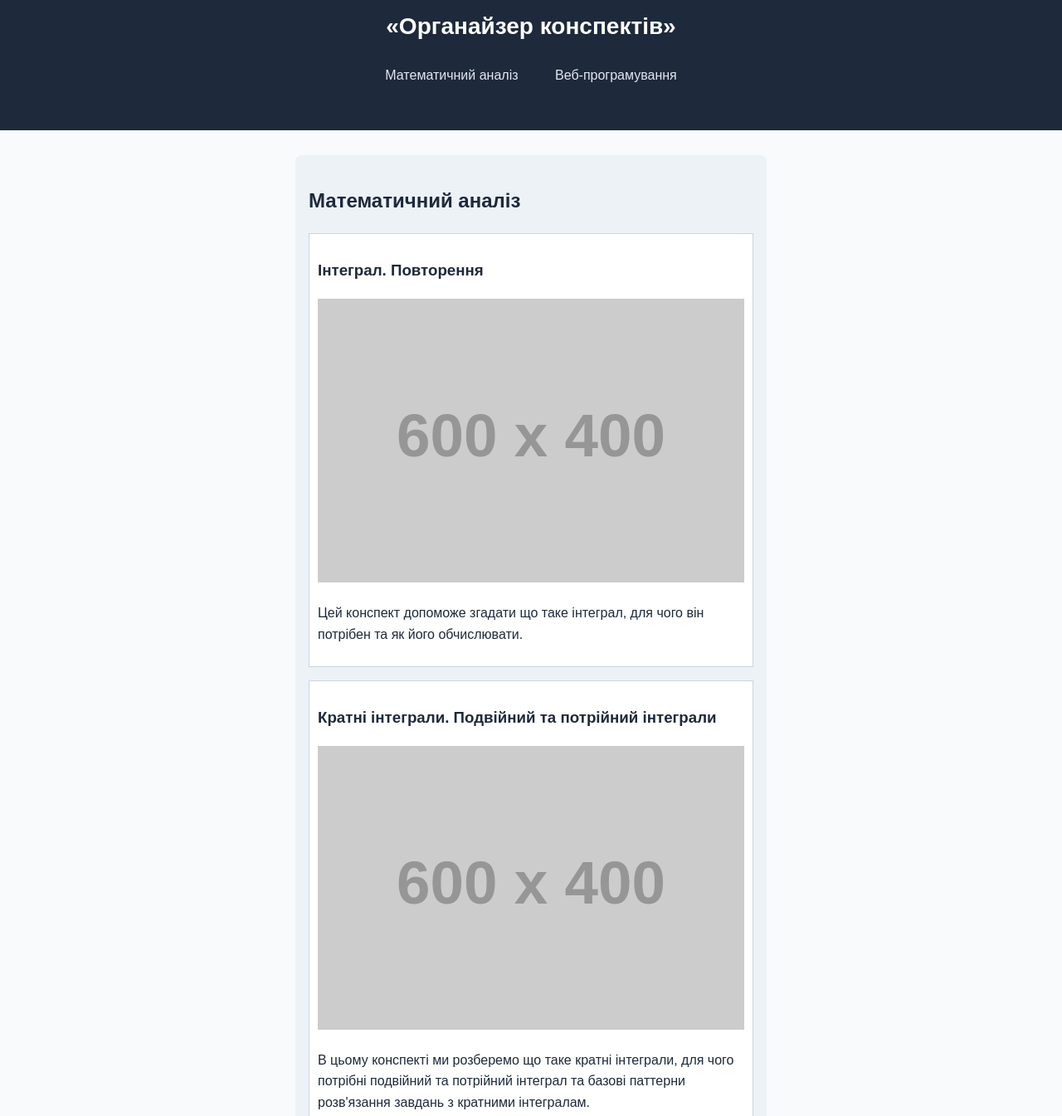
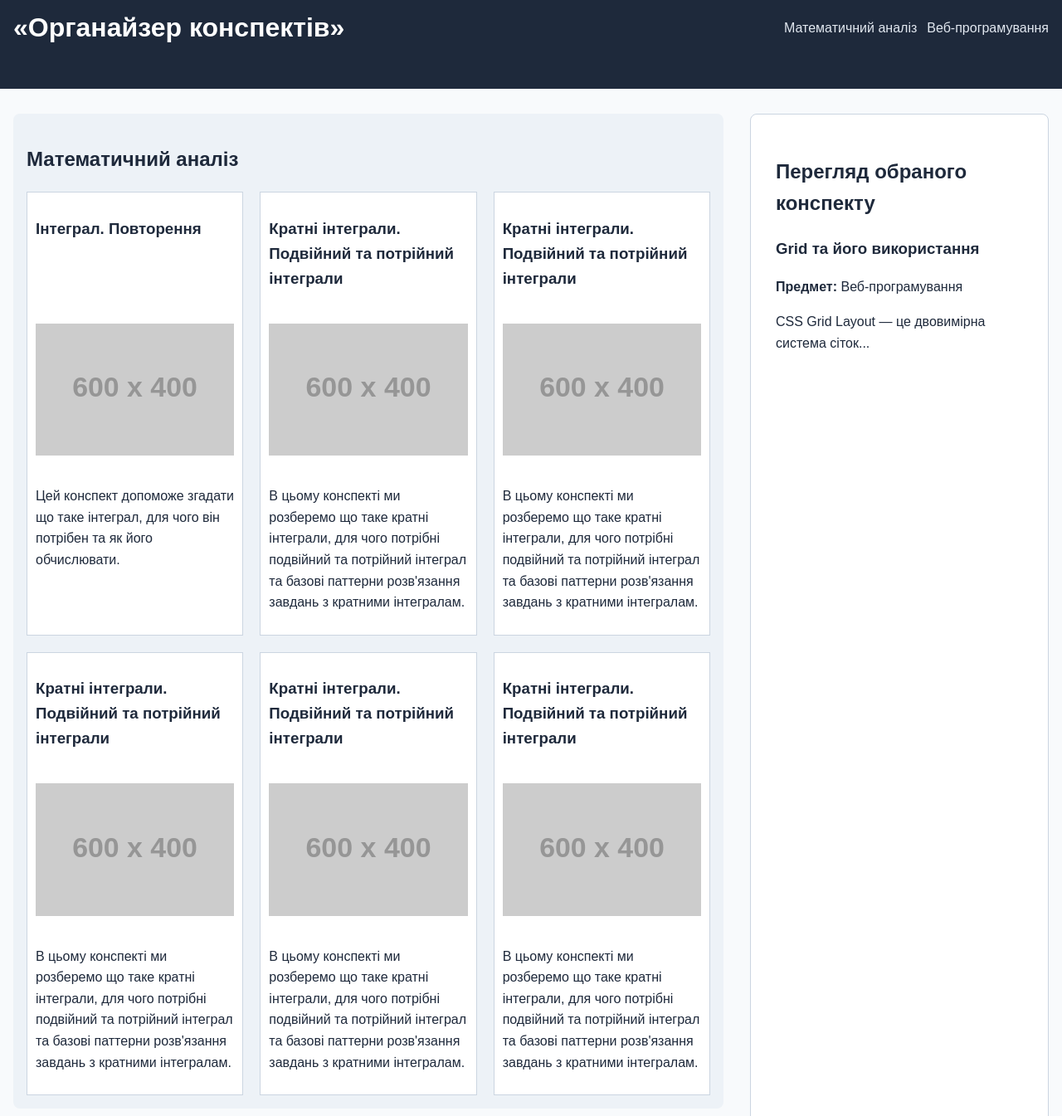
Before and after one commit to Illya-1/study-notes-organizer, a plain HTML site: page index.html in a window 1280 px wide. Shown: the part 40-1385 px from the top of the page at 83% size. Drawn offline with Linux system fonts and the light colour scheme; placeholder pictures from the web are drawn by us.

Commit message:
Implement responsive grid and flexbox layout

```diff
--- a/css/style.css
+++ b/css/style.css
@@ -16,23 +16,55 @@ body{
     background-color: #F8FAFC;
 }
 
+.container{
+    max-width: 1600px;
+    margin: 0 auto;
+    padding: 0 16px;
+}
+
 
 header{
     background-color: #1E293B;
     color:#FFFFFF;
-    padding: 20px 24px;
+
+    padding: 24px 0;
+    @media (min-width: 600px){padding: 48px 0;}
+}
+
+.header-container{
+    display: flex;
+    flex-direction: column;
+    align-items: center;
+    gap: 16px;
+    @media (min-width: 1024px) {
+        flex-direction: row;
+        justify-content: space-between;
+    }
+
     text-align: center;
 }
 
 header h1{
     font-size: 1.75rem;
+    @media (min-width: 1024px) {font-size: 2rem;}
+
     font-weight: 600;
+    margin: 0;
+    flex-shrink: 0;
+}
+
+header nav{
+    display: flex;
+    justify-content: center;
+    align-items: center;
+    flex-wrap: wrap;
+    gap: 12px;
+    text-align: center;
 }
 
 header nav a{
     color: #E2E8F0;
     text-decoration: none;
-    margin: 4px 20px;
     display: inline-block;
 }
 
@@ -40,36 +72,63 @@ header nav a:hover{
     color: #FFFFFF;
 }
 
-.container{
-    max-width: 600px;
-    margin: 30px auto;
-    padding: 0px 16px;
+
+.content-wrapper{
+    margin-top: 30px;
+    margin-bottom: 40px;
+
+    @media (min-width: 1024px){
+        display: grid;
+        grid-template-columns: 1fr 360px;
+        gap: 32px;
+    }
 }
 
 
+main{
+    display:flex;
+    flex-direction: column;
+    gap: 36px;
+}
+
 .subject{
-    margin-bottom: 24px;
+    /* margin-bottom: 24px; */
     padding: 16px;
 
     background-color: #EDF2F7;
-
     border-radius: 8px;
 }
 
+
+.cards-container{
+    display:grid;
+    grid-template-columns: 1fr;
+    @media (min-width: 600px) {grid-template-columns: repeat(2, 1fr);}
+    @media (min-width: 1280px) {grid-template-columns: repeat(3, 1fr);}
+
+    grid-auto-rows: auto auto 1fr;
+
+    gap: 20px;
+}
+
 .card{
-    margin-bottom: 16px;
     padding: 10px;
 
     background-color: #FFFFFF;
+    border: 1px solid #CBD5E1;
 
-    border: 1px solid #CBD5E1;
+    display: grid;
+    grid-row: span 3;
+    grid-template-rows: subgrid;
 }
 
 aside {
     background-color: #FFFFFF;
     border: 1px solid #CBD5E1;
     border-radius: 8px;
+
     margin-top: 32px;
+    @media (min-width: 1024px){margin-top: 0px;}
 
     padding: 30px;
     line-height: 1.6;
--- a/index.html
+++ b/index.html
@@ -8,7 +8,7 @@
 </head>
 <body>
     <header>
-        <div class="container">
+        <div class="container header-container">
             <h1>«Органайзер конспектів»</h1>
             <nav>
                 <a href="#calculus">Математичний аналіз</a>
@@ -17,11 +17,12 @@
         </div>
     </header>
 
-    <div class="container">
+    <div class="container content-wrapper">
         <main>
             <section id="calculus" class="subject">
                 <h2>Математичний аналіз</h2>
 
+                <div class="cards-container">
                     <article class="card">
                         <h3>Інтеграл. Повторення</h3>
                         <img src="https://placehold.co/600x400" alt="Зображення інтеграла та графіка де застосовується інтеграл">
@@ -38,13 +39,47 @@
                         </p>
                     </article>
 
+                    <article class="card">
+                        <h3>Кратні інтеграли. Подвійний та потрійний інтеграли</h3>
+                        <img src="https://placehold.co/600x400" alt="зображення кратних інтегралів та графіків на яких їх можна застосувати">
+                        <p>
+                            В цьому конспекті ми розберемо що таке кратні інтеграли, для чого потрібні подвійний та потрійний інтеграл та базові паттерни розв'язання завдань з кратними інтегралам.
+                        </p>
+                    </article>
+
+                    <article class="card">
+                        <h3>Кратні інтеграли. Подвійний та потрійний інтеграли</h3>
+                        <img src="https://placehold.co/600x400" alt="зображення кратних інтегралів та графіків на яких їх можна застосувати">
+                        <p>
+                            В цьому конспекті ми розберемо що таке кратні інтеграли, для чого потрібні подвійний та потрійний інтеграл та базові паттерни розв'язання завдань з кратними інтегралам.
+                        </p>
+                    </article>
+
+                    <article class="card">
+                        <h3>Кратні інтеграли. Подвійний та потрійний інтеграли</h3>
+                        <img src="https://placehold.co/600x400" alt="зображення кратних інтегралів та графіків на яких їх можна застосувати">
+                        <p>
+                            В цьому конспекті ми розберемо що таке кратні інтеграли, для чого потрібні подвійний та потрійний інтеграл та базові паттерни розв'язання завдань з кратними інтегралам.
+                        </p>
+                    </article>
+
+                    <article class="card">
+                        <h3>Кратні інтеграли. Подвійний та потрійний інтеграли</h3>
+                        <img src="https://placehold.co/600x400" alt="зображення кратних інтегралів та графіків на яких їх можна застосувати">
+                        <p>
+                            В цьому конспекті ми розберемо що таке кратні інтеграли, для чого потрібні подвійний та потрійний інтеграл та базові паттерни розв'язання завдань з кратними інтегралам.
+                        </p>
+                    </article>
+                </div>
             </section>
 
             <section id="web-dev" class="subject">
                 <h2>Веб-програмування</h2>
 
+                <div class="cards-container">
                     <article class="card">
                         <h3>Flexbox</h3>
+                        <img src="https://placehold.co/600x400" alt="Зображення flex лейаута">
                         <p>
                             В цьому конспекті ми розберемо що таке Flexbox та як його використовувати
                         </p>
@@ -57,6 +92,7 @@
                             Цей конспет про технологію Grid, що воно таке та як використовувати
                         </p>
                     </article>
+                </div>
             </section>
         </main>
 
```
Lines whose indentation alone changed are shown as unchanged.
